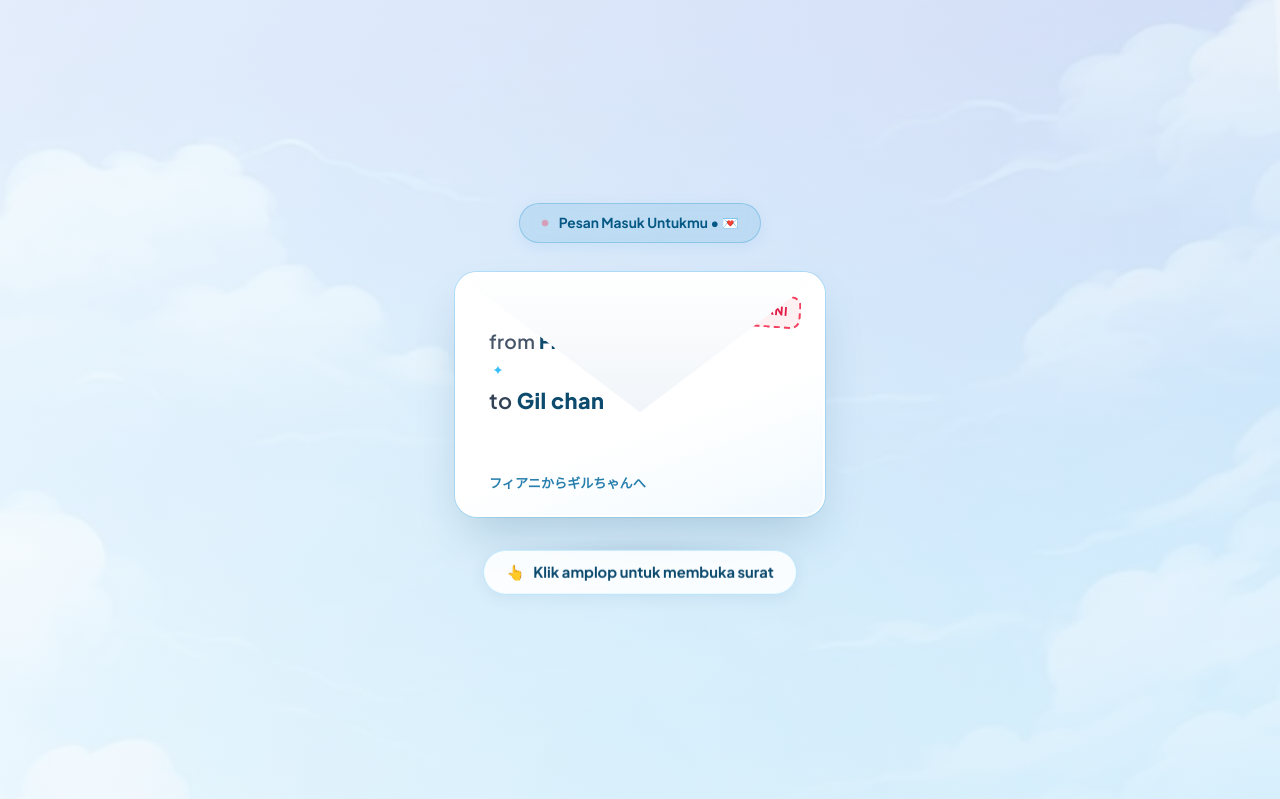
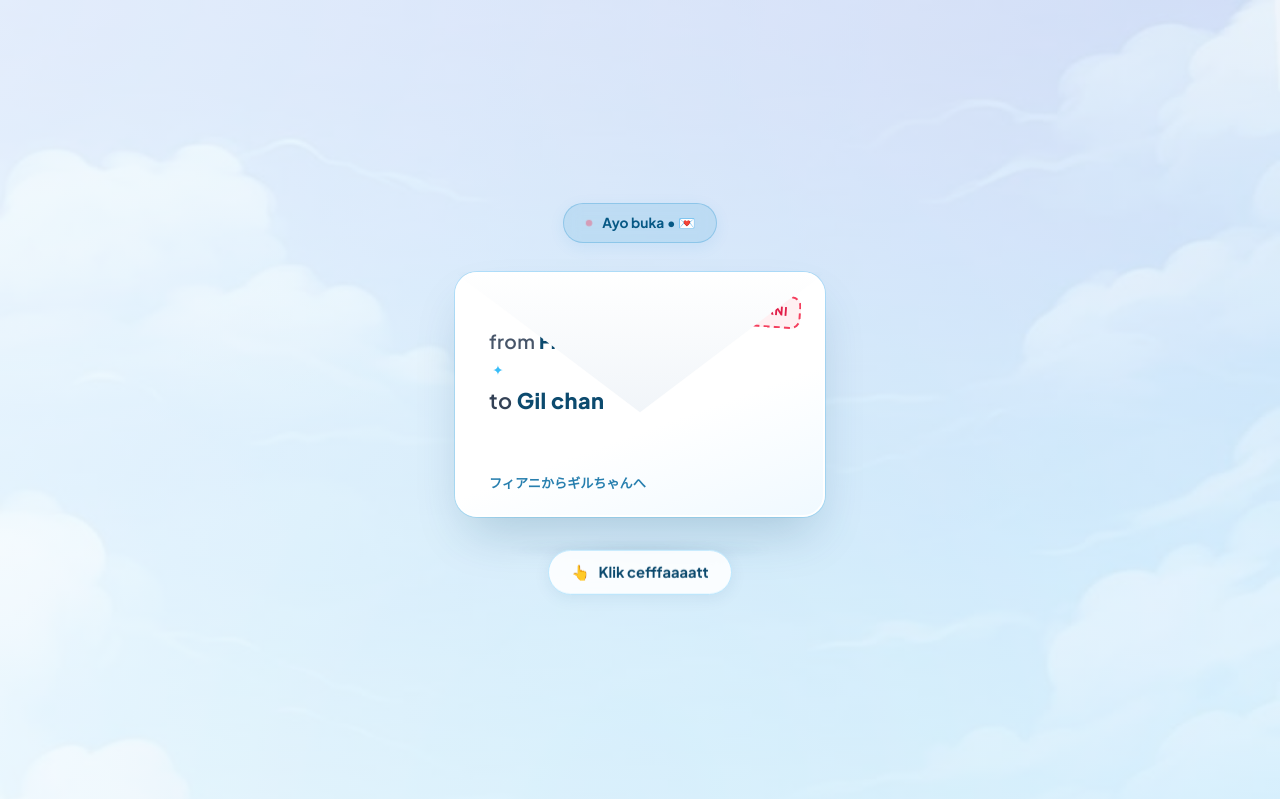
Before and after one commit to fianiprettygirl01-spec/tomodachi, a plain HTML site: page index.html in a window 1280 px wide. Shown: the top 799 px of the page. Drawn offline with Linux system fonts and the light colour scheme; a web font is replaced by a local one.

Commit message:
update: ...

```diff
--- a/index.html
+++ b/index.html
@@ -40,11 +40,12 @@
     <div class="envelope-wrapper-outer">
       <div class="envelope-intro-badge">
         <span class="envelope-dot"></span>
-        <span class="envelope-intro-text">Pesan Masuk Untukmu • 💌</span>
+        <span class="envelope-intro-text">Ayo buka • 💌</span>
       </div>
 
       <!-- Amplop Putih Interaktif -->
-      <div class="envelope-box" id="envelope-clickable" role="button" tabindex="0" title="Klik untuk membuka surat dari Fiani!">
+      <div class="envelope-box" id="envelope-clickable" role="button" tabindex="0"
+        title="Klik untuk membuka surat dari Fiani!">
         <div class="envelope-body">
           <!-- Inside Letter Preview yang akan keluar saat amplop dibuka -->
           <div class="envelope-paper-inside" id="envelope-paper">
@@ -78,7 +79,7 @@
       <!-- Petunjuk Klik -->
       <div class="envelope-tap-guide">
         <span class="guide-hand">👆</span>
-        <span class="guide-text">Klik amplop untuk membuka surat</span>
+        <span class="guide-text">Klik cefffaaaatt</span>
       </div>
     </div>
   </div>
--- a/script.js
+++ b/script.js
@@ -790,7 +790,7 @@ document.addEventListener('DOMContentLoaded', () => {
     setTimeout(() => {
       envelopeScreen.classList.add('opened');
       document.body.style.overflow = '';
-      showToast('🌸 Selamat datang, Gil chan! Bukti persahabatan kita ✨');
+      showToast('🌸 Tadaaaaaa ✨');
     }, 850);
   }
 
```
